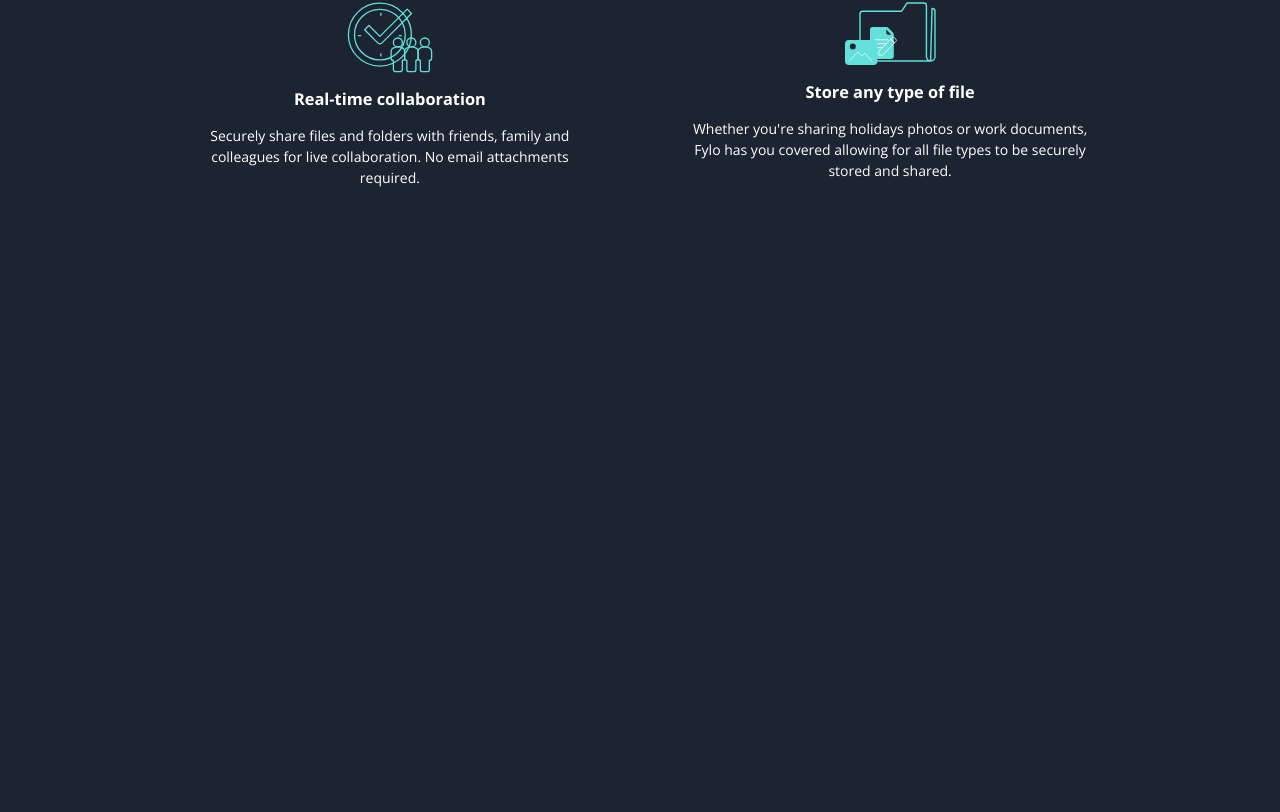
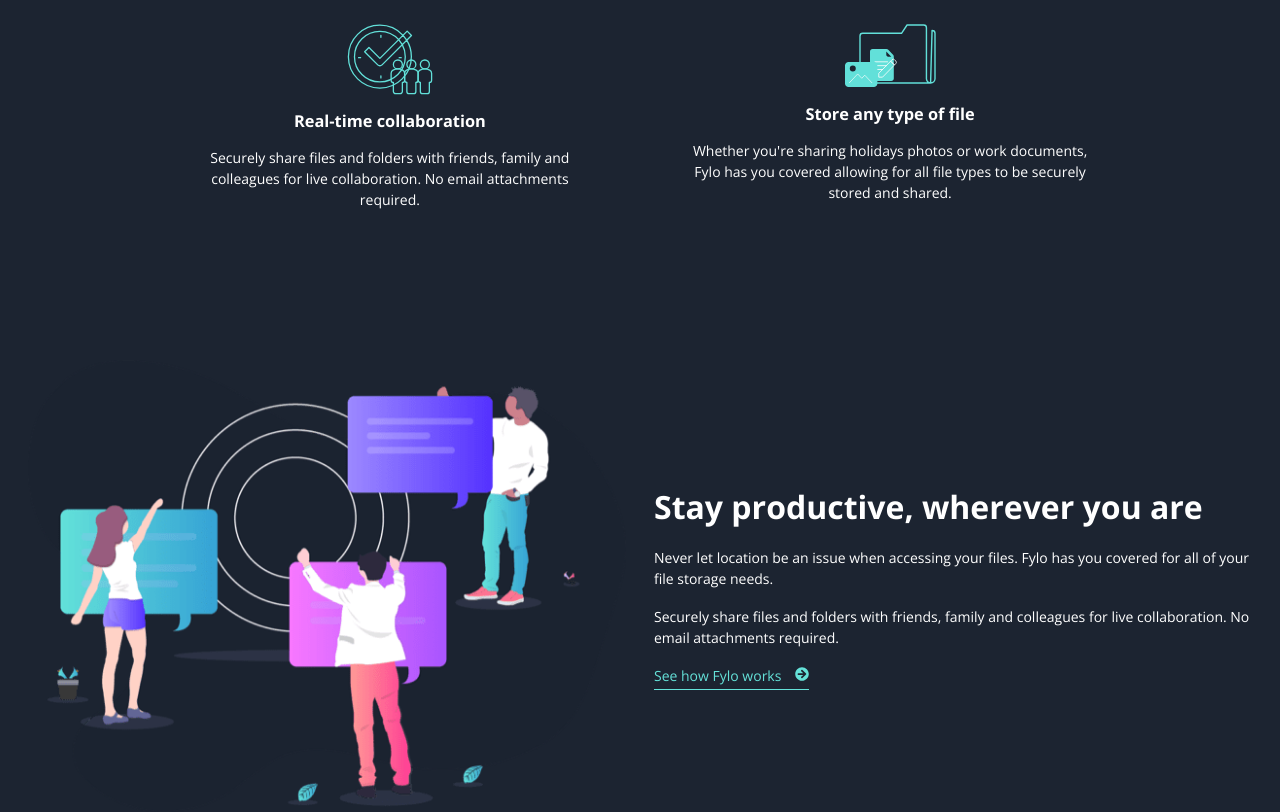
Before and after one commit to pHoeniX-svg/fylo-dark-themed, a React (Vite) app: page / in a window 1280 px wide. Shown: the part 1358-2170 px from the top of the page. Before the commit the page ends 1546 px from the top, so only its background shows below. Built offline with nearby package versions, Linux system fonts and the light colour scheme.

Commit message:
added testimonials section

```diff
--- a/src/App.tsx
+++ b/src/App.tsx
@@ -1,4 +1,4 @@
-import { Features, Header } from './components';
+import { Features, Header, Highlight } from './components';
 import { GlobalContainer, GlobalStyle } from './globals';
 
 function App() {
@@ -7,7 +7,7 @@ function App() {
       <Header />
       <GlobalContainer as='main'>
         <Features />
-        {/* <Highlight/> */}
+        <Highlight />
         {/* <Testimonials/ */}
       </GlobalContainer>
       {/* Footer */}
--- a/src/components/Header/style.tsx
+++ b/src/components/Header/style.tsx
@@ -41,7 +41,7 @@ const Hero = styled.section`
   text-align: center;
 
   h1 {
-    font-size: var(--fs-800);
+    font-size: var(--fs-900);
   }
   p {
     font-size: var(--fs-600);
--- /dev/null
+++ b/src/components/Highlight/index.tsx
@@ -0,0 +1,34 @@
+import { FaArrowCircleRight } from 'react-icons/fa';
+import { Container, GridContainer } from './style';
+
+const Highlight = () => {
+  return (
+    <Container aria-labelledby='highlight' className='section'>
+      <GridContainer>
+        <div>
+          <img
+            src='/src/images/illustration-stay-productive.png'
+            alt='stay productive'
+          />
+        </div>
+        <div className='highlight__info flow'>
+          <h2 id='highlight'>Stay productive, wherever you are</h2>
+          <p>
+            Never let location be an issue when accessing your files. Fylo has
+            you covered for all of your file storage needs.
+          </p>
+          <p>
+            Securely share files and folders with friends, family and colleagues
+            for live collaboration. No email attachments required.
+          </p>
+          <a href='https://random-link.com'>
+            See how Fylo works
+            <FaArrowCircleRight />
+          </a>
+        </div>
+      </GridContainer>
+    </Container>
+  );
+};
+
+export { Highlight };
--- /dev/null
+++ b/src/components/Highlight/style.tsx
@@ -0,0 +1,39 @@
+import styled from 'styled-components';
+
+const Container = styled.section`
+  display: flex;
+  align-items: center;
+`;
+
+const GridContainer = styled.div`
+  display: grid;
+  gap: 2em;
+
+  @media (min-width: 35em) {
+    grid-auto-flow: column;
+    grid-auto-columns: 1fr;
+  }
+
+  & .highlight__info {
+    --flow-space: 1.2em;
+    align-self: center;
+  }
+
+  h2 {
+    font-size: var(--fs-800);
+  }
+
+  a {
+    display: inline-block;
+    padding-bottom: 0.3rem;
+    border-bottom: 1px solid hsl(var(--clr-400));
+    color: hsl(var(--clr-400));
+    text-decoration: none;
+
+    > :last-child {
+      margin-inline-start: 1em;
+    }
+  }
+`;
+
+export { Container, GridContainer };
--- a/src/components/index.ts
+++ b/src/components/index.ts
@@ -1,2 +1,3 @@
 export * from './Features';
 export * from './Header';
+export * from './Highlight';
--- a/src/globals.tsx
+++ b/src/globals.tsx
@@ -13,8 +13,8 @@ const basicStyles = css`
     --clr-100: 0 0% 100%;
 
     /* font-sizes */
-    --fs-900: 5.6rem;
-    --fs-800: 3.6rem;
+    --fs-900: 3.6rem;
+    --fs-800: 3.2rem;
     --fs-700: 2.4rem;
     --fs-600: 2rem;
     --fs-500: 1.8rem;
@@ -167,7 +167,7 @@ const basicStyles = css`
 
   /* FLOW UTILITY */
   .flow > *:where(:not(:first-child)) {
-    margin-block-start: var(--flow-space, 1.6rem);
+    margin-block-start: var(--flow-space, 1em);
   }
 
   .flow-space--small {
```
